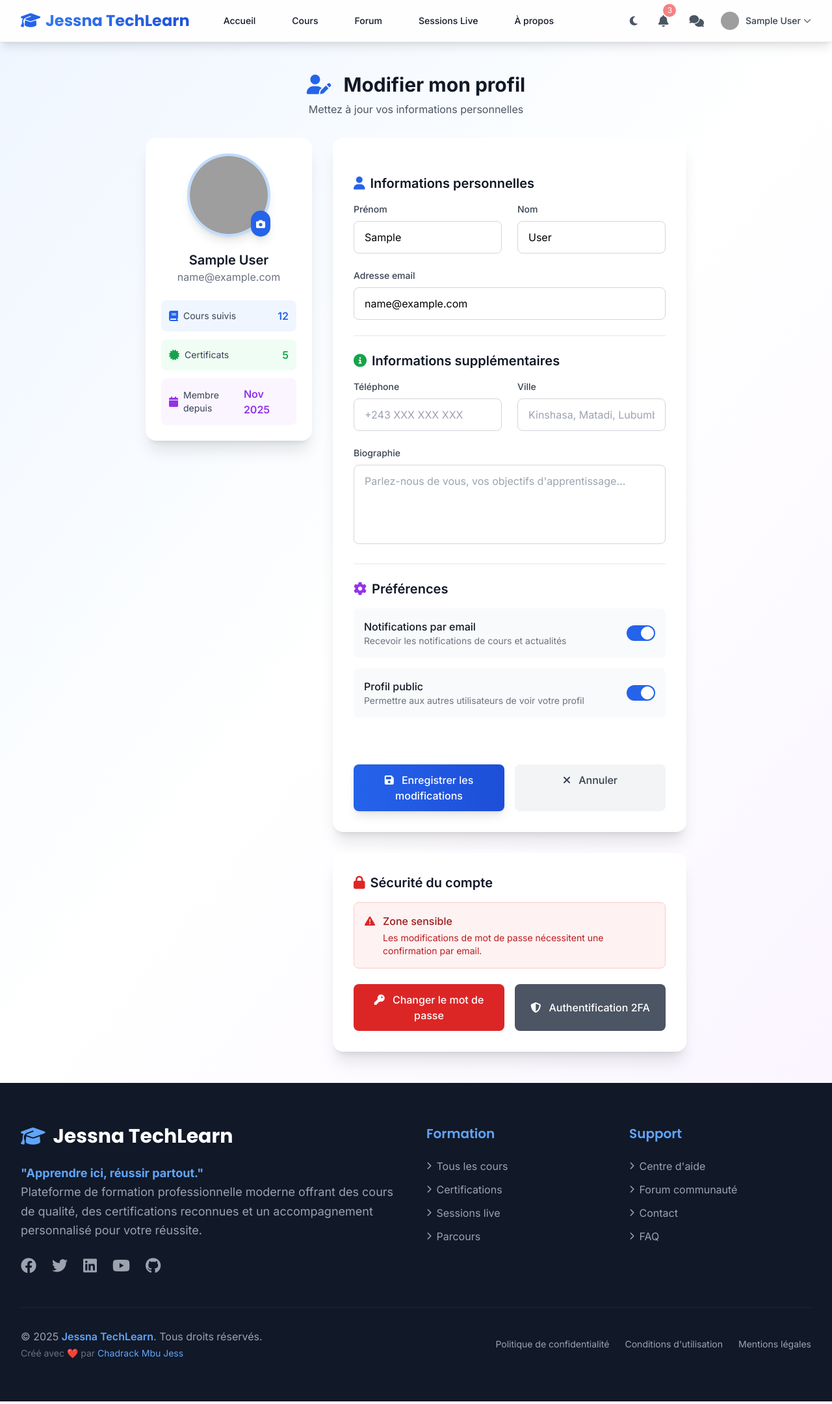
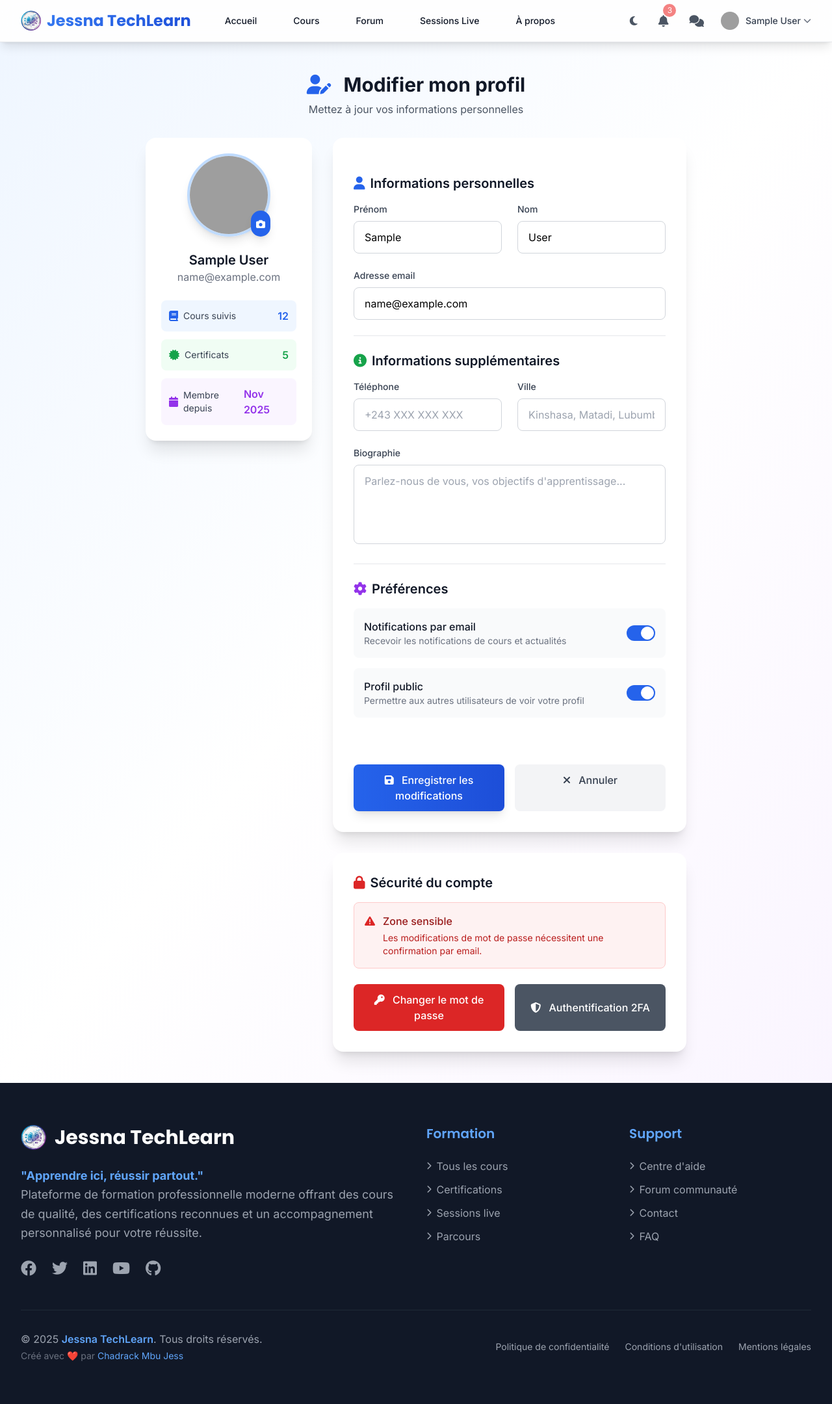
Before and after one commit to chadrackmbupiokajess/TechlearnJess, a Django app: page /comptes/modifier-profil/ in a window 1280 px wide. Shown: the whole page at 65% size. Run offline with Django 4.2, Linux system fonts and the light colour scheme; the visitor is signed in with stand-in values (Sample User, id 1); data comes from the database, SQL or seed files in the repository; some libraries are stand-ins or nearby versions; grey boxes are pictures that could not be loaded.

```diff
--- a/templates/base.html
+++ b/templates/base.html
@@ -126,8 +126,8 @@
         }
 
         /* Styles pour CKEditor */
-        .prose ul { list-style-type: disc; margin-left: 1.5rem; }
-        .prose ol { list-style-type: decimal; margin-left: 1.5rem; }
+        .prose ul { list-style-type: disc !important; padding-left: 1.5rem !important; }
+        .prose ol { list-style-type: decimal !important; padding-left: 1.5rem !important; }
 
         .info-box, .success-box, .warning-box, .error-box, .purple-box, .pink-box, .gray-box, .cyan-box {
             padding: 1rem;
@@ -169,8 +169,9 @@
                 <div class="flex items-center">
                     <!-- Logo -->
                     <div class="flex-shrink-0 flex items-center">
-                        <a href="{% url 'core:home' %}" class="text-2xl font-bold font-heading gradient-primary bg-clip-text text-transparent hover:scale-105 transition-transform">
-                            <i class="fas fa-graduation-cap mr-2 text-blue-600"></i>Jessna TechLearn
+                        <a href="{% url 'core:home' %}" class="flex items-center text-2xl font-bold font-heading gradient-primary bg-clip-text text-transparent hover:scale-105 transition-transform">
+                            <img src="{% static 'images/logo.png' %}" alt="Jessna TechLearn Logo" class="h-8 w-auto mr-2">
+                            <span>Jessna TechLearn</span>
                         </a>
                     </div>
 
@@ -374,7 +375,7 @@
             <div class="grid grid-cols-1 md:grid-cols-4 gap-8">
                 <div class="col-span-1 md:col-span-2">
                     <div class="flex items-center mb-6">
-                        <i class="fas fa-graduation-cap text-3xl text-blue-400 mr-3"></i>
+                        <img src="{% static 'images/logo.png' %}" alt="Jessna TechLearn Logo" class="h-10 w-auto mr-3">
                         <span class="text-3xl font-bold font-heading">Jessna TechLearn</span>
                     </div>
                     <p class="text-gray-400 mb-6 text-lg leading-relaxed">
```
Also changed, not shown: static/images/logo.png (added), static/images/logo1.png (added).
